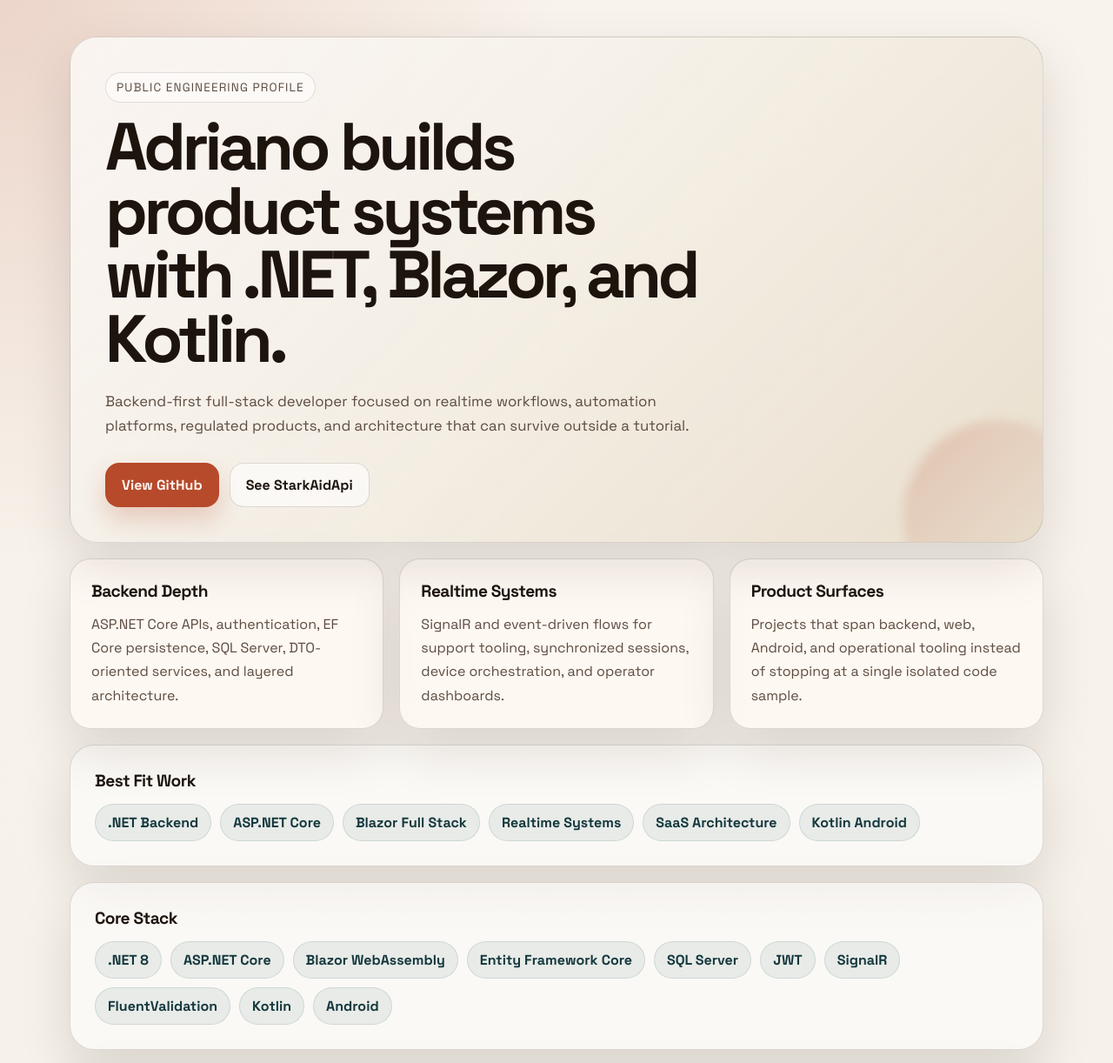
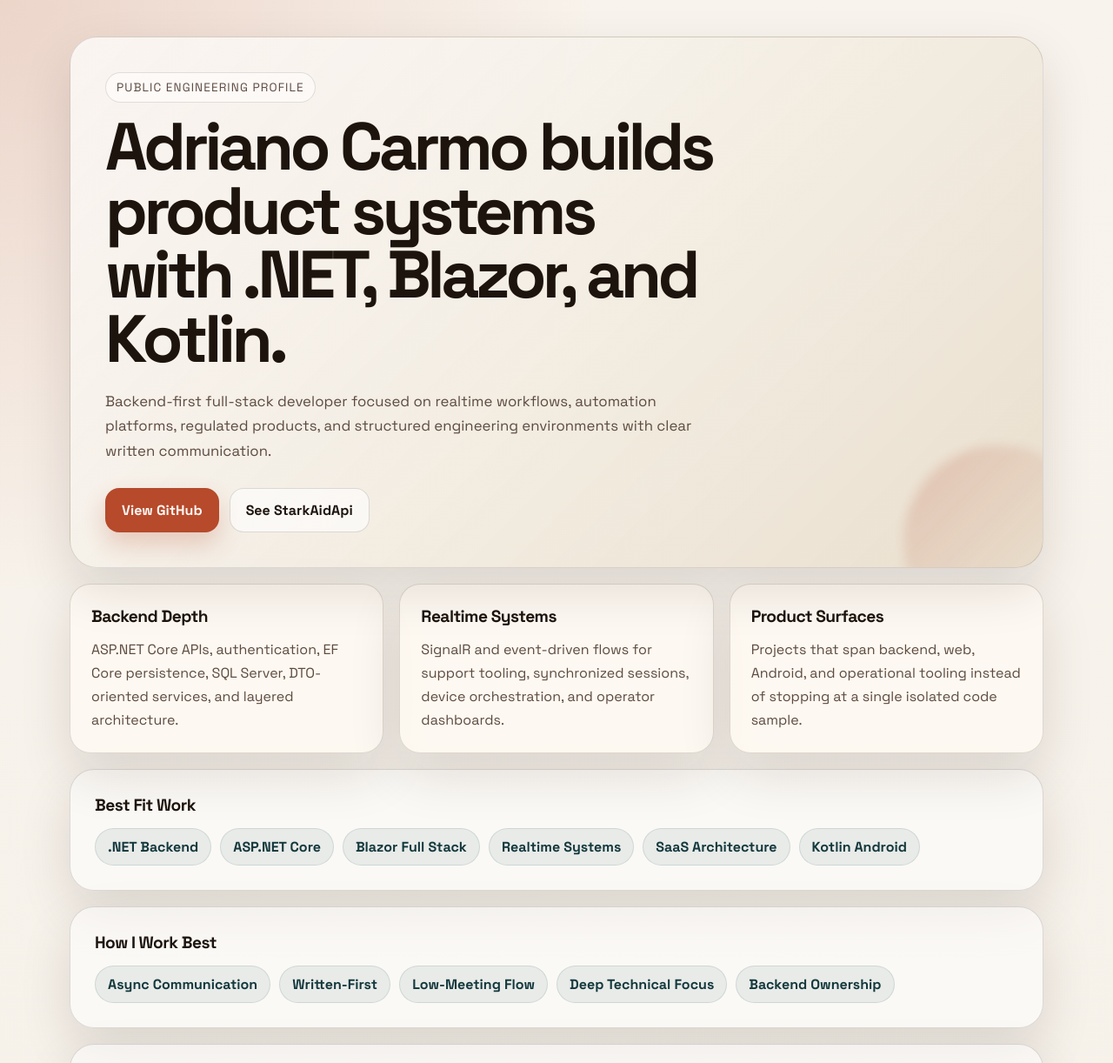
Before and after one commit to Starkaid01/Starkaid01.github.io, a plain HTML site: page index.html in a window 1280 px wide. Shown: the top 1222 px of the page at 87% size. Drawn offline with Linux system fonts and the light colour scheme.

Commit message:
site: align portfolio with Adriano Carmo profile

```diff
--- a/index.html
+++ b/index.html
@@ -3,8 +3,8 @@
 <head>
   <meta charset="UTF-8">
   <meta name="viewport" content="width=device-width, initial-scale=1.0">
-  <title>Adriano | .NET, Blazor, Kotlin</title>
-  <meta name="description" content="Public engineering profile for a backend-first developer focused on .NET, Blazor, Kotlin, realtime systems, and product architecture.">
+  <title>Adriano Carmo | .NET, Blazor, Kotlin</title>
+  <meta name="description" content="Public engineering profile for Adriano Carmo, a backend-first developer focused on .NET, Blazor, Kotlin, realtime systems, and structured product architecture.">
   <link rel="preconnect" href="https://fonts.googleapis.com">
   <link rel="preconnect" href="https://fonts.gstatic.com" crossorigin>
   <link href="https://fonts.googleapis.com/css2?family=Space+Grotesk:wght@400;500;700&display=swap" rel="stylesheet">
@@ -14,10 +14,10 @@
   <main class="shell">
     <section class="hero">
       <span class="eyebrow">Public Engineering Profile</span>
-      <h1>Adriano builds product systems with .NET, Blazor, and Kotlin.</h1>
+      <h1>Adriano Carmo builds product systems with .NET, Blazor, and Kotlin.</h1>
       <p>
         Backend-first full-stack developer focused on realtime workflows, automation platforms,
-        regulated products, and architecture that can survive outside a tutorial.
+        regulated products, and structured engineering environments with clear written communication.
       </p>
       <div class="cta-row">
         <a class="button primary" href="https://github.com/Starkaid01" target="_blank" rel="noreferrer">View GitHub</a>
@@ -49,6 +49,17 @@
         <span class="chip">Realtime Systems</span>
         <span class="chip">SaaS Architecture</span>
         <span class="chip">Kotlin Android</span>
+      </div>
+    </section>
+
+    <section class="section">
+      <h2>How I Work Best</h2>
+      <div class="stack-list">
+        <span class="chip">Async Communication</span>
+        <span class="chip">Written-First</span>
+        <span class="chip">Low-Meeting Flow</span>
+        <span class="chip">Deep Technical Focus</span>
+        <span class="chip">Backend Ownership</span>
       </div>
     </section>
 
```
